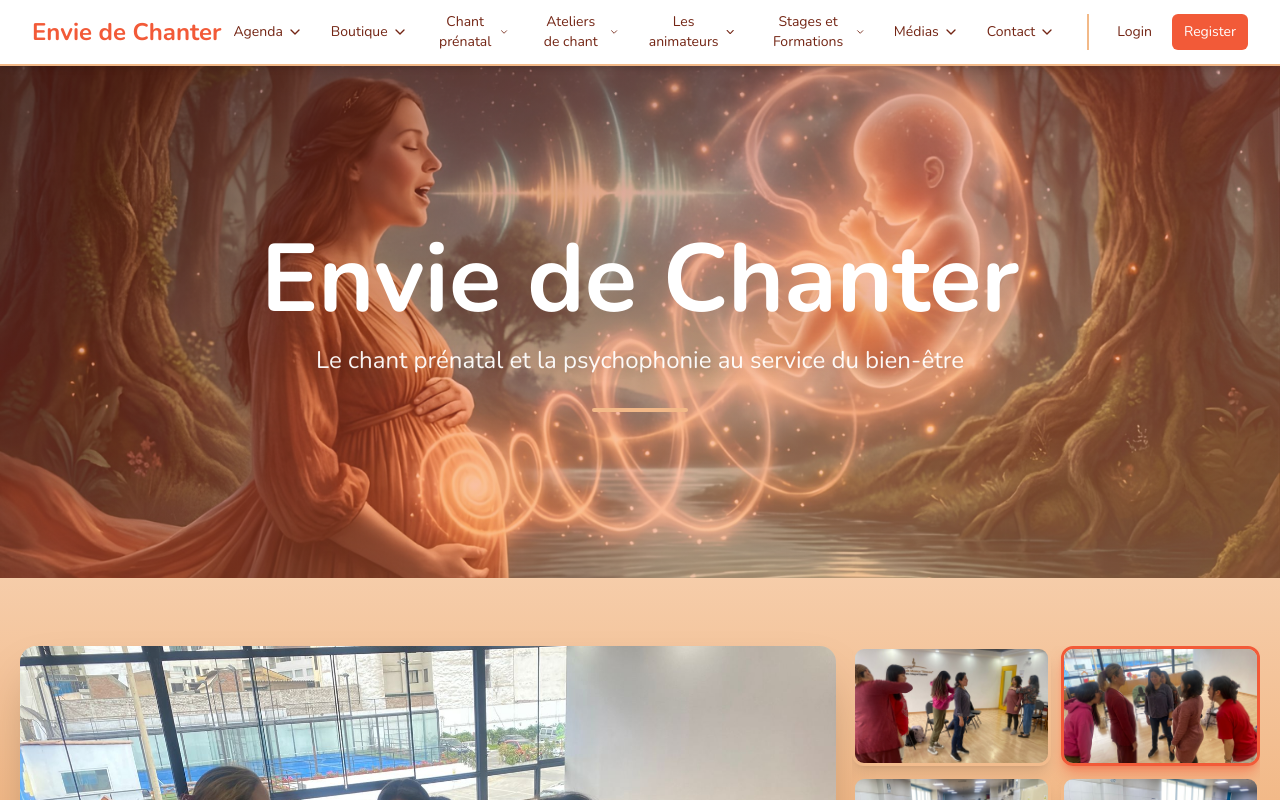
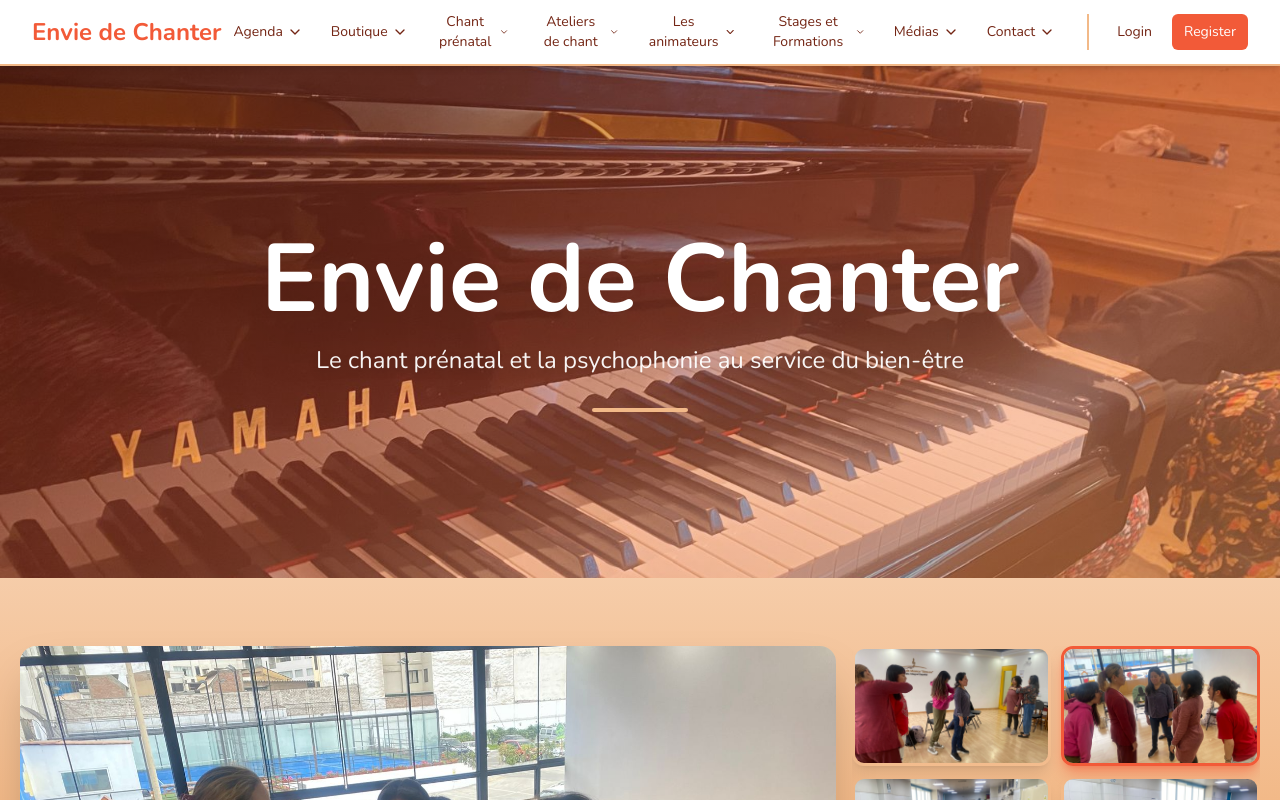
Before and after one commit to usuarioo1/envie-de-chart, a Next.js app: page / in a window 1280 px wide. Shown: the top 800 px of the page. Built offline with nearby package versions, Linux system fonts and the light colour scheme.

Commit message:
caousel bamner hero

```diff
--- a/src/components/CarouselCollage.jsx
+++ b/src/components/CarouselCollage.jsx
@@ -13,9 +13,11 @@ import image8 from '@/assets/WhatsApp Image 2026-01-16 at 5.21.10 PM.jpeg';
 import image9 from '@/assets/WhatsApp Image 2026-01-16 at 5.21.22 PM.jpeg';
 import image10 from '@/assets/WhatsApp Image 2026-01-16 at 5.24.05 PM.jpeg';
 import image11 from '@/assets/IMG_0724.jpeg';
+import image12 from '@/assets/WhatsApp Image 2026-01-21 at 6.35.14 AM.jpeg';
+
 const images = [
   image1, image2, image3, image4, image5,
-  image6, image7, image8, image9, image10, image11
+  image6, image7, image8, image9, image10, image11, image12
 ];
 
 export default function CarouselCollage() {
--- a/src/components/Hero.jsx
+++ b/src/components/Hero.jsx
@@ -1,20 +1,34 @@
 'use client';
 
+import { useState, useEffect } from 'react';
 import Image from 'next/image';
 import heroImage from '@/assets/unnamed.png';
+import image12 from '@/assets/WhatsApp Image 2026-01-21 at 6.35.14 AM.jpeg';
+
 
 export default function Hero() {
+    const [currentImage, setCurrentImage] = useState(0);
+    const images = [heroImage, image12];
+
+    useEffect(() => {
+        const interval = setInterval(() => {
+            setCurrentImage((prev) => (prev + 1) % images.length);
+        }, 6000); // Cambia cada 6 segundos
+
+        return () => clearInterval(interval);
+    }, [images.length]);
+
     return (
         <section className="relative w-full h-0 pb-[40%] overflow-hidden mb-12">
             {/* Aspect ratio más panorámico (2.5:1) para menos altura */}
             <div className="absolute inset-0">
                 {/* Imagen de fondo */}
                 <Image
-                    src={heroImage}
+                    src={images[currentImage]}
                     alt="Envie de Chanter - Chant prénatal et psychophonie"
                     fill
                     priority
-                    className="object-cover object-center"
+                    className="object-cover object-center transition-opacity duration-1000"
                     quality={90}
                 />
 
```
Also changed, not shown: 1 other file (tests, documents, lock files or other folders).
